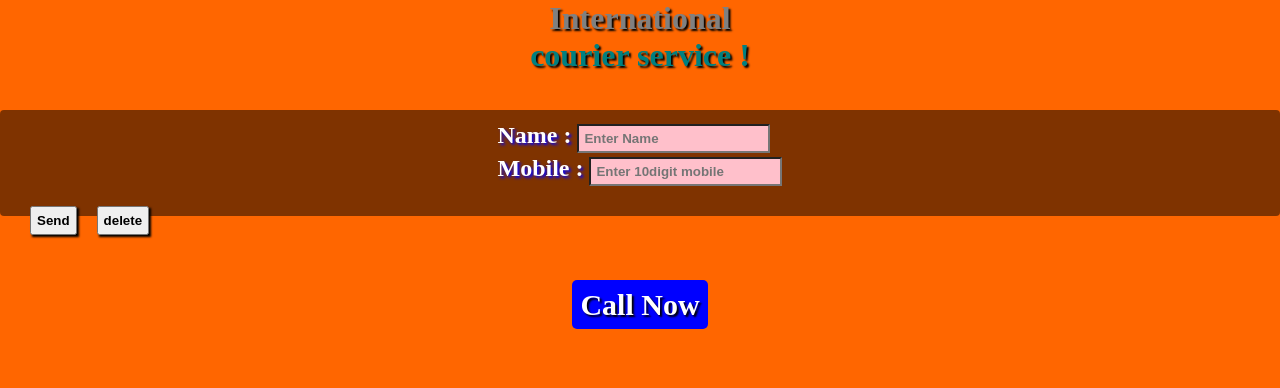
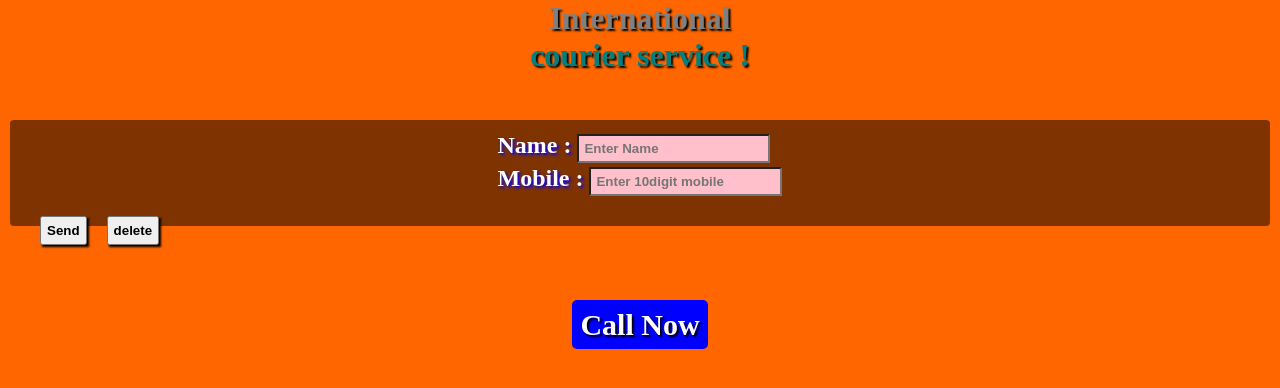
Before and after one commit to RAW-JOIN/International-courier-service, a plain HTML site: page index.html in a window 1280 px wide. Drawn offline with Linux system fonts and the light colour scheme.

Commit message:
Update index.html

```diff
--- a/index.html
+++ b/index.html
@@ -10,7 +10,7 @@
 padding:10px;
 background:rgba(0,0,0,.5);
 border-radius:4px;
-
+margin:10px 10px 10px;
 }
 
 table input{
```
